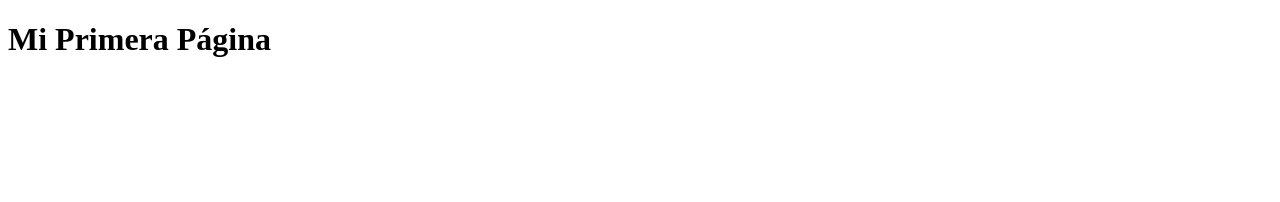
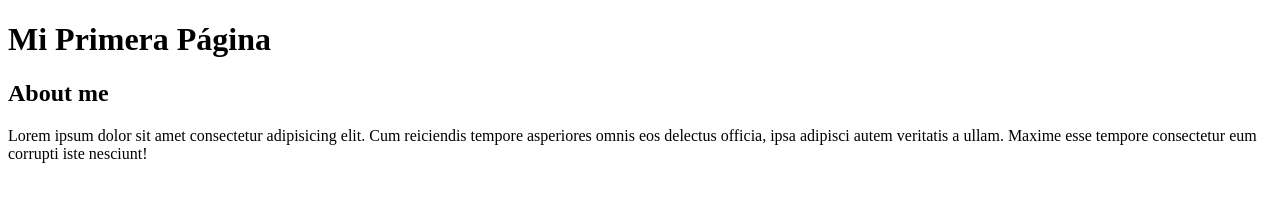
Before and after one commit to HAndresHuertas/repositorio-de-prueba, a plain HTML site: page index.html in a window 1280 px wide. Drawn offline with Linux system fonts and the light colour scheme.

Commit message:
section about me

```diff
--- a/index.html
+++ b/index.html
@@ -11,6 +11,16 @@
 
 <body>
     <h1>Mi Primera Página</h1>
+    <main>
+        <section>
+            <h2>About me</h2>
+            <p>
+                Lorem ipsum dolor sit amet consectetur adipisicing elit. Cum reiciendis tempore asperiores omnis eos
+                delectus officia, ipsa adipisci autem veritatis a ullam. Maxime esse tempore consectetur eum corrupti
+                iste nesciunt!
+            </p>
+        </section>
+    </main>
 </body>
 
 </html>
```
